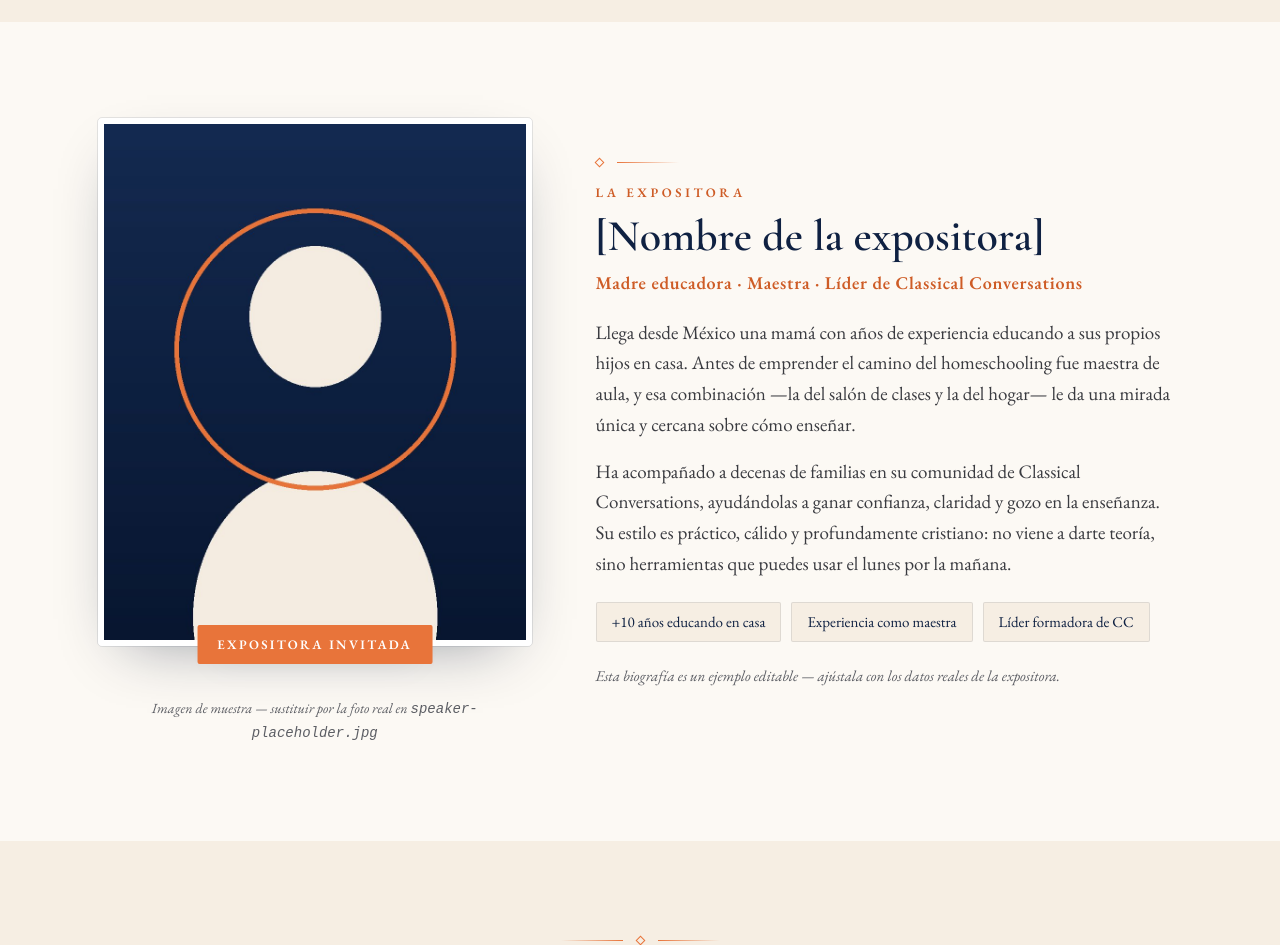
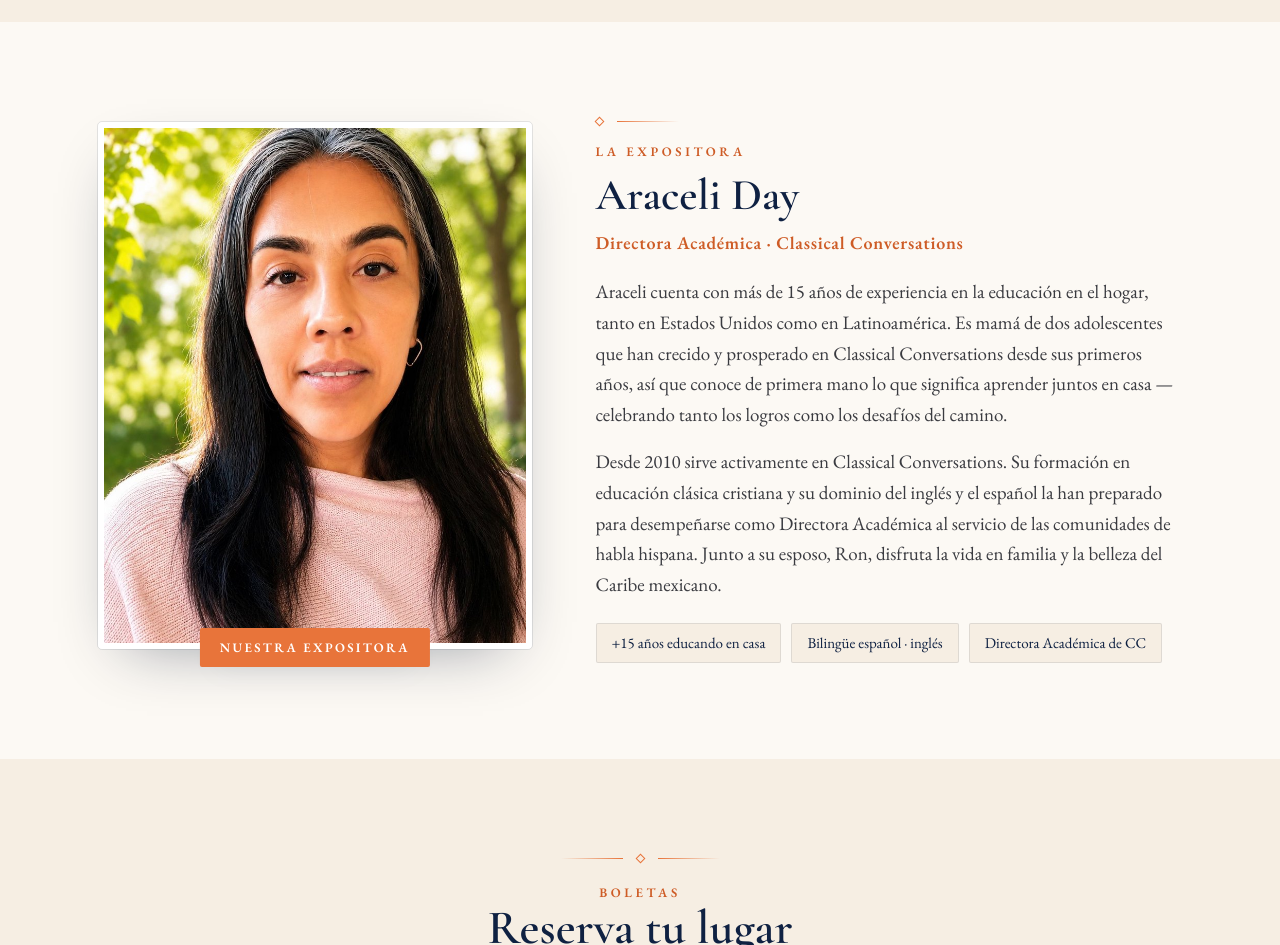
Before and after one commit to classical-conversations-rd/practicum-2026-, a plain HTML site: page index.html in a window 1280 px wide. Shown: the part 3640-4585 px from the top of the page. Drawn offline with nearby package versions, Linux system fonts and the light colour scheme.

Commit message:
Añadir foto y biografía de la expositora (Araceli Day)

```diff
--- a/index.html
+++ b/index.html
@@ -409,25 +409,23 @@
       <div class="sp-photo reveal">
         <div class="sp-frame-wrap">
           <div class="frame">
-            <img src="speaker-placeholder.jpg" alt="Expositora del Prácticum" />
+            <img src="aracelis.jpg" alt="Araceli Day, expositora del Prácticum 2026" />
           </div>
-          <span class="tag">Expositora invitada</span>
+          <span class="tag">Nuestra expositora</span>
         </div>
-        <p class="sp-note">Imagen de muestra — sustituir por la foto real en <code>speaker-placeholder.jpg</code></p>
       </div>
       <div class="sp-body reveal">
         <div class="ornament" style="justify-content:flex-start"><span class="dot"></span><span class="ln r"></span></div>
         <span class="eyebrow" style="display:block;margin-top:16px">La expositora</span>
-        <h2>[Nombre de la expositora]</h2>
-        <div class="role">Madre educadora · Maestra · Líder de Classical Conversations</div>
-        <p>Llega desde México una mamá con años de experiencia educando a sus propios hijos en casa. Antes de emprender el camino del homeschooling fue maestra de aula, y esa combinación —la del salón de clases y la del hogar— le da una mirada única y cercana sobre cómo enseñar.</p>
-        <p>Ha acompañado a decenas de familias en su comunidad de Classical Conversations, ayudándolas a ganar confianza, claridad y gozo en la enseñanza. Su estilo es práctico, cálido y profundamente cristiano: no viene a darte teoría, sino herramientas que puedes usar el lunes por la mañana.</p>
+        <h2>Araceli Day</h2>
+        <div class="role">Directora Académica · Classical Conversations</div>
+        <p>Araceli cuenta con más de 15 años de experiencia en la educación en el hogar, tanto en Estados Unidos como en Latinoamérica. Es mamá de dos adolescentes que han crecido y prosperado en Classical Conversations desde sus primeros años, así que conoce de primera mano lo que significa aprender juntos en casa — celebrando tanto los logros como los desafíos del camino.</p>
+        <p>Desde 2010 sirve activamente en Classical Conversations. Su formación en educación clásica cristiana y su dominio del inglés y el español la han preparado para desempeñarse como Directora Académica al servicio de las comunidades de habla hispana. Junto a su esposo, Ron, disfruta la vida en familia y la belleza del Caribe mexicano.</p>
         <div class="sp-cred">
-          <span>+10 años educando en casa</span>
-          <span>Experiencia como maestra</span>
-          <span>Líder formadora de CC</span>
+          <span>+15 años educando en casa</span>
+          <span>Bilingüe español · inglés</span>
+          <span>Directora Académica de CC</span>
         </div>
-        <p style="margin-top:22px;font-size:15px;color:var(--muted);font-style:italic">Esta biografía es un ejemplo editable — ajústala con los datos reales de la expositora.</p>
       </div>
     </div>
   </div>
```
Also changed, not shown: aracelis.jpg (added).
